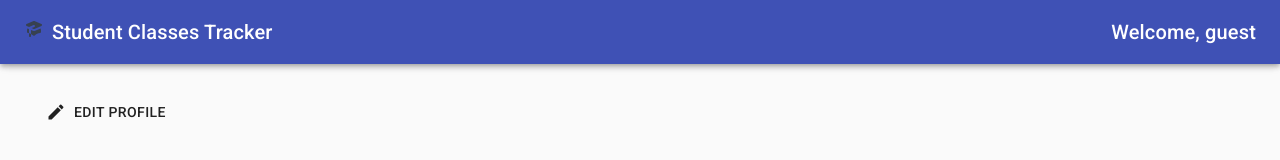
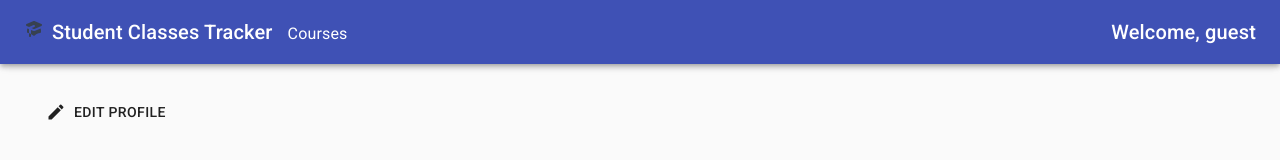
Before and after one commit to nstranquist/bdpa-class, a React (Create React App) app: page /profile in a window 1280 px wide. Shown: the top 160 px of the page. Built offline with nearby package versions, Linux system fonts and the light colour scheme.

Commit message:
refactor navbar to add link to courses

```diff
--- a/src/components/Navbar.jsx
+++ b/src/components/Navbar.jsx
@@ -1,4 +1,4 @@
-import { AppBar, Toolbar, Typography, Link } from "@material-ui/core"
+import { AppBar, Toolbar, Typography, Link, Box } from "@material-ui/core"
 import { makeStyles } from '@material-ui/core/styles';
 import { Link as RouterLink } from "react-router-dom";
 import { useProfile } from "../context/ProfileContext";
@@ -8,14 +8,19 @@ const useStyles = makeStyles((theme) => ({
   root: {
     flexGrow: 1,
   },
-  title: {
+  navbarLeft: {
     flexGrow: 1,
+    display: 'flex',
+    alignItems: 'baseline'
   },
   link: {
     color: "#fff",
     '&:hover': {
       textDecoration: 'none'
     }
+  },
+  heading: {
+    margin: 0
   }
 }))
 
@@ -27,12 +32,18 @@ export const Navbar = () => {
     <div className={classes.root}>
       <AppBar>
         <Toolbar position="static">
-          <div style={{marginRight: 8}}>
-            <img src={logo} color="#fff" className="App-logo" alt="logo" style={{color:'#fff'}} />
-          </div>
-          <Link to="/" component={RouterLink} className={`${classes.link} ${classes.title}`}>
-            <Typography variant="h6" component="h1" className={classes.title}>Student Classes Tracker</Typography>
-          </Link>
+          <Box className={classes.navbarLeft}>
+            <Link to="/" component={RouterLink} className={classes.link} style={{marginRight: 15}}>
+              <Typography variant="h6" component="h1" className={classes.heading}>
+                <img src={logo} color="#fff" className="App-logo" alt="logo" style={{color:'#fff', marginRight: 8}} />
+                Student Classes Tracker
+              </Typography>
+            </Link>
+            <Link to="/courses" component={RouterLink} style={{color:"#fff"}}>
+              <Typography variant="body1" component="h4" className={classes.heading}>Courses</Typography>
+            </Link>
+          </Box>
+
           <Link to="/profile" component={RouterLink} className={classes.link}>
             <Typography variant="h6" component="p">Welcome, {name || 'guest'}</Typography>
           </Link>
--- a/src/components/PageNotFound.jsx
+++ b/src/components/PageNotFound.jsx
@@ -4,6 +4,9 @@ import { Link } from 'react-router-dom'
 const useStyles = makeStyles(() => ({
   pageContainer: {
     padding: '30px 0'
+  },
+  heading: {
+    marginBottom: 20
   }
 }))
 
@@ -12,9 +15,9 @@ export const PageNotFound = () => {
 
   return (
     <div className={classes.pageContainer}>
-      <Typography variant="h2" component="h1">Page Not Found</Typography>
+      <Typography variant="h2" component="h1" className={classes.heading}>Page Not Found</Typography>
       <nav>
-        <Link to="/">Back to Courses</Link>
+        <Link to="/">Go to Courses</Link>
       </nav>
     </div>
   )
```
